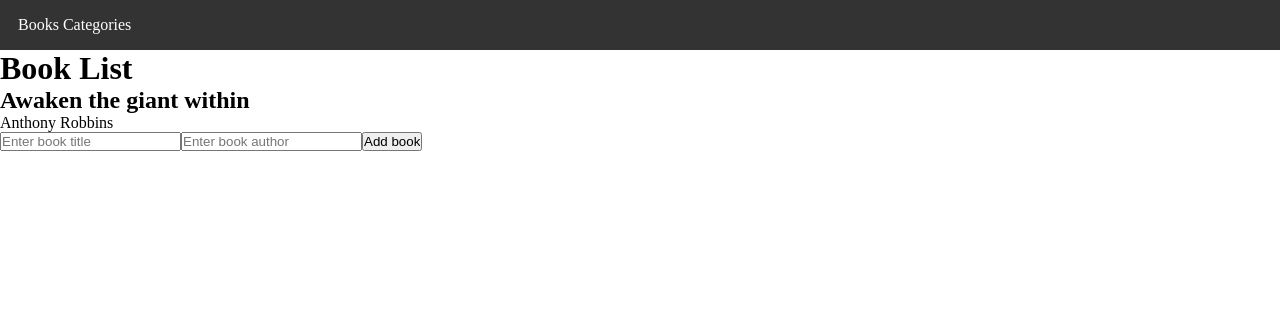
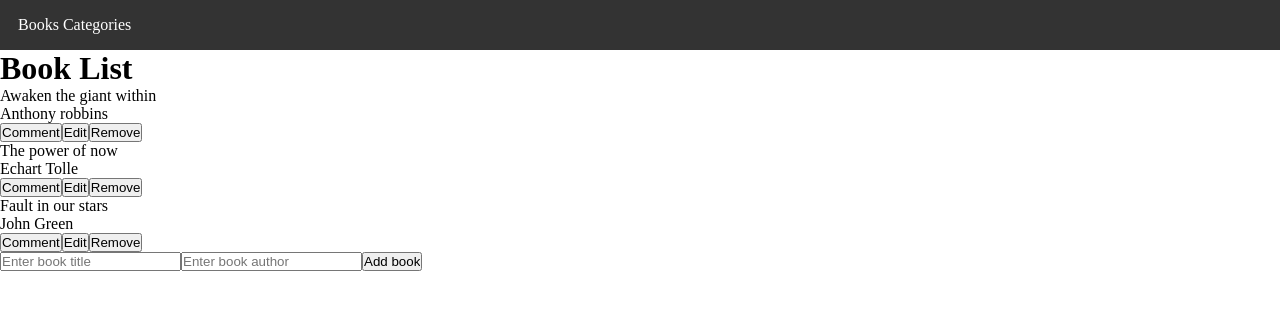
Before and after one commit to NabilHY/bookstore, a React (Create React App) app: page / in a window 1280 px wide. Shown: the top 310 px of the page. Built offline with nearby package versions, Linux system fonts and the light colour scheme.

Commit message:
Display store book state

```diff
--- a/package.json
+++ b/package.json
@@ -41,7 +41,7 @@
     ]
   },
   "devDependencies": {
-    "@babel/core": "^7.18.2",
+    "@babel/core": "^7.18.5",
     "@babel/eslint-parser": "^7.18.2",
     "@babel/plugin-syntax-jsx": "^7.17.12",
     "@babel/preset-env": "^7.18.2",
@@ -52,7 +52,7 @@
     "eslint-plugin-import": "^2.26.0",
     "eslint-plugin-jsx-a11y": "^6.5.1",
     "eslint-plugin-react": "^7.30.0",
-    "eslint-plugin-react-hooks": "^4.5.0",
+    "eslint-plugin-react-hooks": "^4.6.0",
     "stylelint": "^13.13.1",
     "stylelint-config-standard": "^21.0.0",
     "stylelint-csstree-validator": "^1.9.0",
--- a/src/components/routes/Book.js
+++ b/src/components/routes/Book.js
@@ -1,11 +1,26 @@
+import { useSelector, useDispatch } from 'react-redux';
+import { removeBook } from '../../redux/books/books';
+
 function Book() {
+  const books = useSelector((state) => state.books);
+  const dispatch = useDispatch();
+  const handleClick = (book) => {
+    dispatch(removeBook(book));
+  };
   return (
-    <>
-      <div>
-        <h2>Awaken the giant within</h2>
-        <p>Anthony Robbins</p>
-      </div>
-    </>
+    <ul>
+      {books.map((book) => (
+        <li key={book.id}>
+          <p>{book.title}</p>
+          <p>{book.author}</p>
+          <button type="button">Comment</button>
+          <button type="button">Edit</button>
+          <button type="button" onClick={() => handleClick(book)}>Remove</button>
+        </li>
+
+      ))}
+
+    </ul>
   );
 }
 
--- a/src/index.js
+++ b/src/index.js
@@ -1,10 +1,14 @@
 import React from 'react';
 import ReactDOM from 'react-dom/client';
+import { Provider } from 'react-redux';
+import store from './redux/configureStore';
 import App from './App';
 
 const root = ReactDOM.createRoot(document.getElementById('root'));
 root.render(
   <React.StrictMode>
-    <App />
+    <Provider store={store}>
+      <App />
+    </Provider>
   </React.StrictMode>,
 );
```
Also changed, not shown: 1 other file (tests, documents, lock files or other folders).
